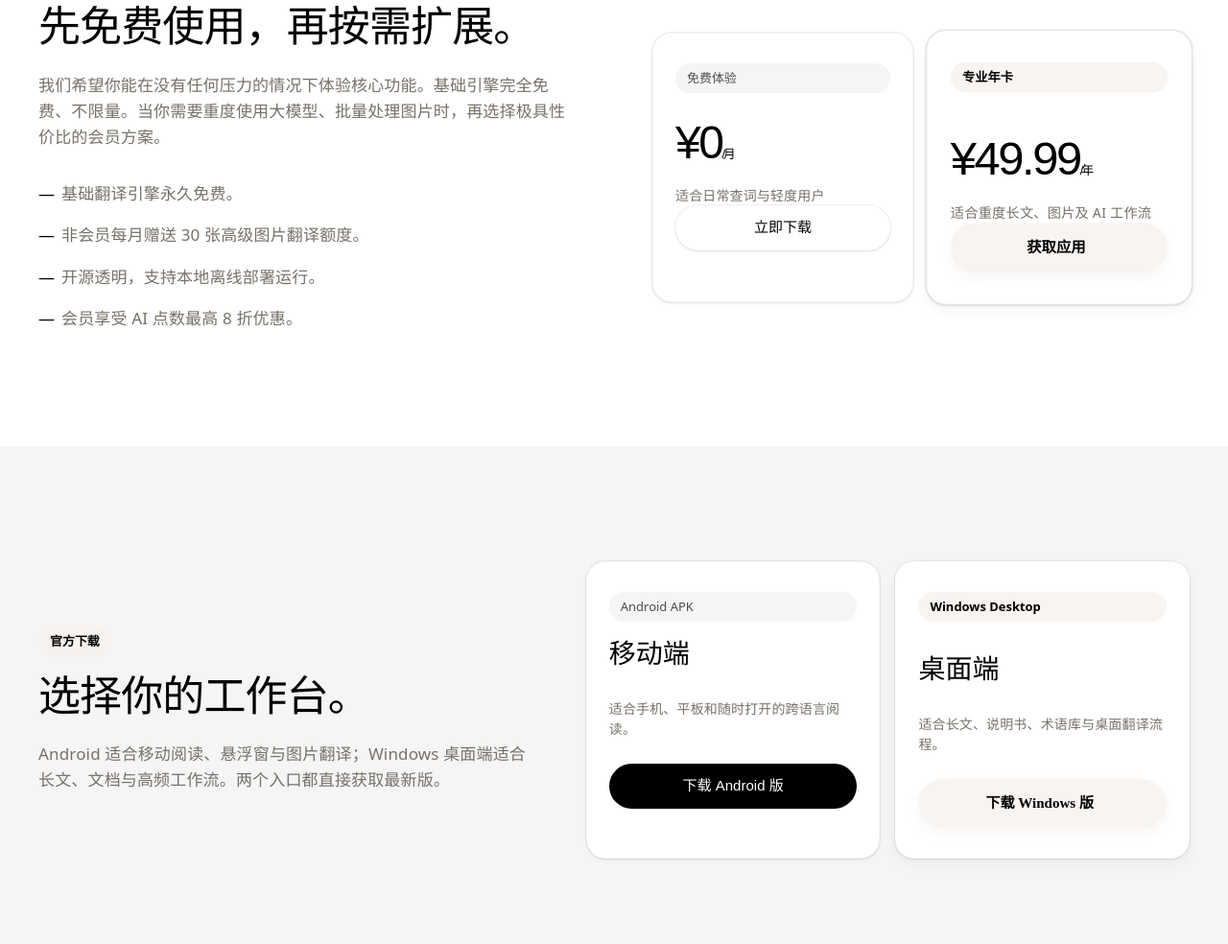
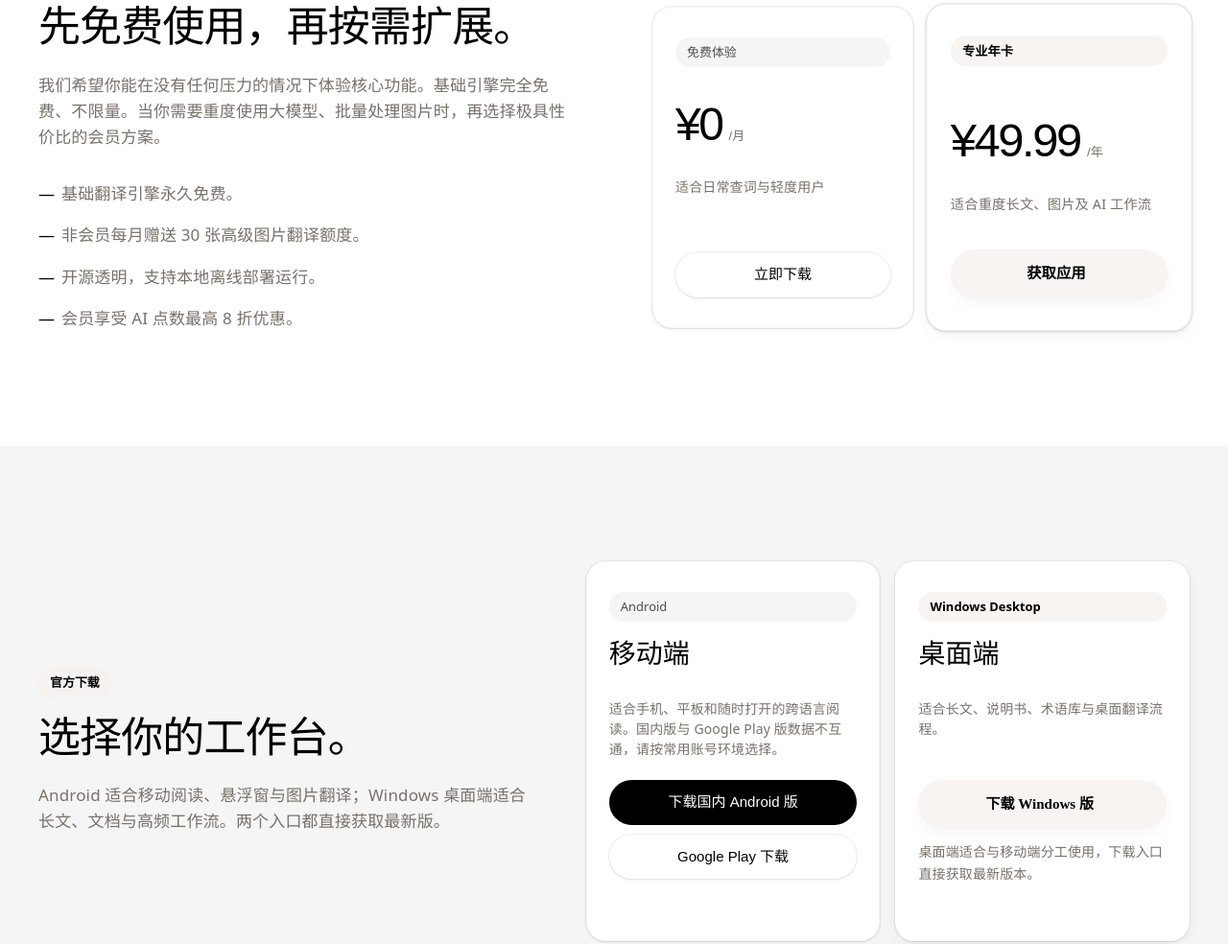
Before and after one commit to FunnySaltyFish/FunnyTranslationWeb, a plain HTML site: page index.html in a window 1280 px wide. Shown: the part 3900-4884 px from the top of the page at 96% size. Drawn offline with Linux system fonts and the light colour scheme.

Commit message:
feat: 添加 Google Play 下载入口并优化页面布局

```diff
--- a/index.html
+++ b/index.html
@@ -485,6 +485,11 @@
       border-radius: 16px;
     }
 
+    .gallery-grid .video-trigger {
+      height: auto;
+      min-height: 0;
+    }
+
     .gallery-grid video,
     .gallery-grid img {
       width: 100%;
@@ -551,10 +556,13 @@
       display: grid;
       grid-template-columns: 1fr 1fr;
       gap: 16px;
+      align-items: stretch;
     }
 
     .pricing-cards .card {
       padding: 32px 24px;
+      gap: 18px;
+      min-height: 300px;
     }
 
     .pricing-cards .highlight {
@@ -567,7 +575,23 @@
       font-family: "HarmonyOS Sans SC", "MiSans", "PingFang SC", "Microsoft YaHei", sans-serif;
       font-weight: 500;
       letter-spacing: -0.05em;
-      margin: 16px 0 8px;
+      margin-top: 6px;
+      display: flex;
+      align-items: baseline;
+      gap: 7px;
+    }
+
+    .price .small {
+      letter-spacing: 0;
+      color: var(--text-muted);
+    }
+
+    .pricing-cards .caption {
+      margin-bottom: 18px;
+    }
+
+    .pricing-cards .btn {
+      margin-top: auto;
     }
 
     /* Download */
@@ -582,15 +606,34 @@
       display: grid;
       grid-template-columns: 1fr 1fr;
       gap: 16px;
+      align-items: stretch;
     }
 
     .download-card {
       padding: 32px 24px;
       gap: 18px;
+      min-height: 330px;
     }
 
-    .download-card .btn {
-      margin-top: 8px;
+    .download-card .tag-warm {
+      margin-bottom: 0;
+    }
+
+    .download-card .caption {
+      margin-bottom: 4px;
+    }
+
+    .download-actions {
+      display: flex;
+      flex-direction: column;
+      gap: 10px;
+      margin-top: auto;
+      min-height: 136px;
+    }
+
+    .download-note {
+      padding-top: 2px;
+      line-height: 1.65;
     }
 
     /* Footer */
@@ -677,6 +720,10 @@
         grid-template-columns: 1fr;
       }
 
+      .bento-large {
+        grid-column: auto;
+      }
+
       .gallery-grid,
       .pricing-cards,
       .download-cards {
@@ -689,6 +736,29 @@
 
       .hero {
         padding: 80px 0 64px;
+      }
+
+      .card-content {
+        padding: 32px 24px;
+      }
+
+      .card-media {
+        min-height: 0;
+      }
+
+      .card-media img,
+      .card-media video,
+      .card-media .video-trigger img {
+        max-height: min(68vh, 520px);
+      }
+
+      .video-trigger {
+        height: auto;
+        min-height: 0;
+      }
+
+      .pricing-cards .highlight {
+        transform: none;
       }
 
       .footer-inner {
@@ -853,9 +923,12 @@
           </div>
 
           <div class="card shadow-outline">
-            <img src="assets/showcase/大模型古诗文翻译演示.jpg" alt="古诗文翻译" loading="lazy">
+            <button class="video-trigger" type="button" data-video="assets/showcase/主翻译结果演示视频_batch.mp4">
+              <img src="assets/showcase/大模型古诗文翻译演示.jpg" alt="按类型智能翻译文本预览">
+              <span class="play-pill">播放演示</span>
+            </button>
             <div class="card-footer">
-              <span class="caption">高难度语境上下文理解</span>
+              <span class="caption">按类型智能翻译文本</span>
             </div>
           </div>
 
@@ -954,23 +1027,33 @@
 
           <div class="download-cards">
             <div class="card download-card shadow-outline">
-              <span class="tag">Android APK</span>
+              <span class="tag">Android</span>
               <h3 class="card-title">移动端</h3>
-              <p class="caption text-muted">适合手机、平板和随时打开的跨语言阅读。</p>
+              <p class="caption text-muted">适合手机、平板和随时打开的跨语言阅读。国内版与 Google Play 版数据不互通，请按常用账号环境选择。</p>
+              <div class="download-actions">
                 <a class="btn btn-black full-width"
                   href="https://api.funnysaltyfish.fun/trans/v1/app_update/get_apk?from_source=web_zh&file_name=latest">
-                下载 Android 版
+                  下载国内 Android 版
                 </a>
+                <a class="btn btn-white full-width"
+                  href="https://play.google.com/store/apps/details?hl=zh&id=com.funny.translation.google"
+                  target="_blank" rel="noopener">
+                  Google Play 下载
+                </a>
+              </div>
             </div>
 
             <div class="card download-card shadow-warm">
               <span class="tag-warm">Windows Desktop</span>
               <h3 class="card-title">桌面端</h3>
               <p class="caption text-muted">适合长文、说明书、术语库与桌面翻译流程。</p>
+              <div class="download-actions">
                 <a class="btn btn-warm full-width"
                   href="https://api.funnysaltyfish.fun/trans/v1/app_update/get_apk?from_source=web_zh&file_name=latest&platform=desktop">
                   下载 Windows 版
                 </a>
+                <p class="caption text-muted download-note">桌面端适合与移动端分工使用，下载入口直接获取最新版本。</p>
+              </div>
             </div>
           </div>
         </div>
@@ -1055,6 +1138,7 @@
         '图片翻译与复杂版式还原': 'Image translation and layout restoration',
         '漫画一键翻译、嵌字与上色': 'Comic translation, lettering, and coloring',
         '高难度语境上下文理解': 'High-context semantic understanding',
+        '按类型智能翻译文本': 'Smart text translation by type',
         '语音识别、实时纠错与自然朗读': 'Speech recognition, correction, and reading',
         '被专业用户信任。': 'Trusted by professional users.',
         '"最有价值的不是模型数量，而是能在一个界面里快速对照多个结果。术语、语气、例句一眼就能判断，效率极高。"': '"The real value is comparing multiple results in one interface. Terminology, tone, and examples are clear at a glance."',
@@ -1084,12 +1168,17 @@
         '官方下载': 'Official Download',
         '选择你的工作台。': 'Choose your workspace.',
         'Android 适合移动阅读、悬浮窗与图片翻译；Windows 桌面端适合长文、文档与高频工作流。两个入口都直接获取最新版。': 'Android is for mobile reading, floating-window translation, and image translation. Windows desktop is for long-form text, documents, and frequent workflows. Both links fetch the latest version directly.',
+        'Android': 'Android',
         '移动端': 'Mobile',
         '适合手机、平板和随时打开的跨语言阅读。': 'For phones, tablets, and always-available cross-language reading.',
+        '适合手机、平板和随时打开的跨语言阅读。国内版与 Google Play 版数据不互通，请按常用账号环境选择。': 'For phones, tablets, and always-available cross-language reading. The domestic Android build and Google Play build do not share account data, so choose the one that matches your usual account environment.',
         '下载 Android 版': 'Download Android',
+        '下载国内 Android 版': 'Download domestic Android',
+        'Google Play 下载': 'Get it on Google Play',
         '桌面端': 'Desktop',
         '适合长文、说明书、术语库与桌面翻译流程。': 'For long-form text, manuals, terminology, and desktop workflows.',
         '下载 Windows 版': 'Download Windows',
+        '桌面端适合与移动端分工使用，下载入口直接获取最新版本。': 'Desktop works well alongside mobile, and the download link fetches the latest version directly.',
         '由 FunnySaltyFish 持续维护。开源、透明、专注。': 'Maintained by FunnySaltyFish. Open, transparent, and focused.',
         'QQ 群': 'QQ Group',
         '隐私政策': 'Privacy',
```
Lines whose indentation alone changed are shown as unchanged.
